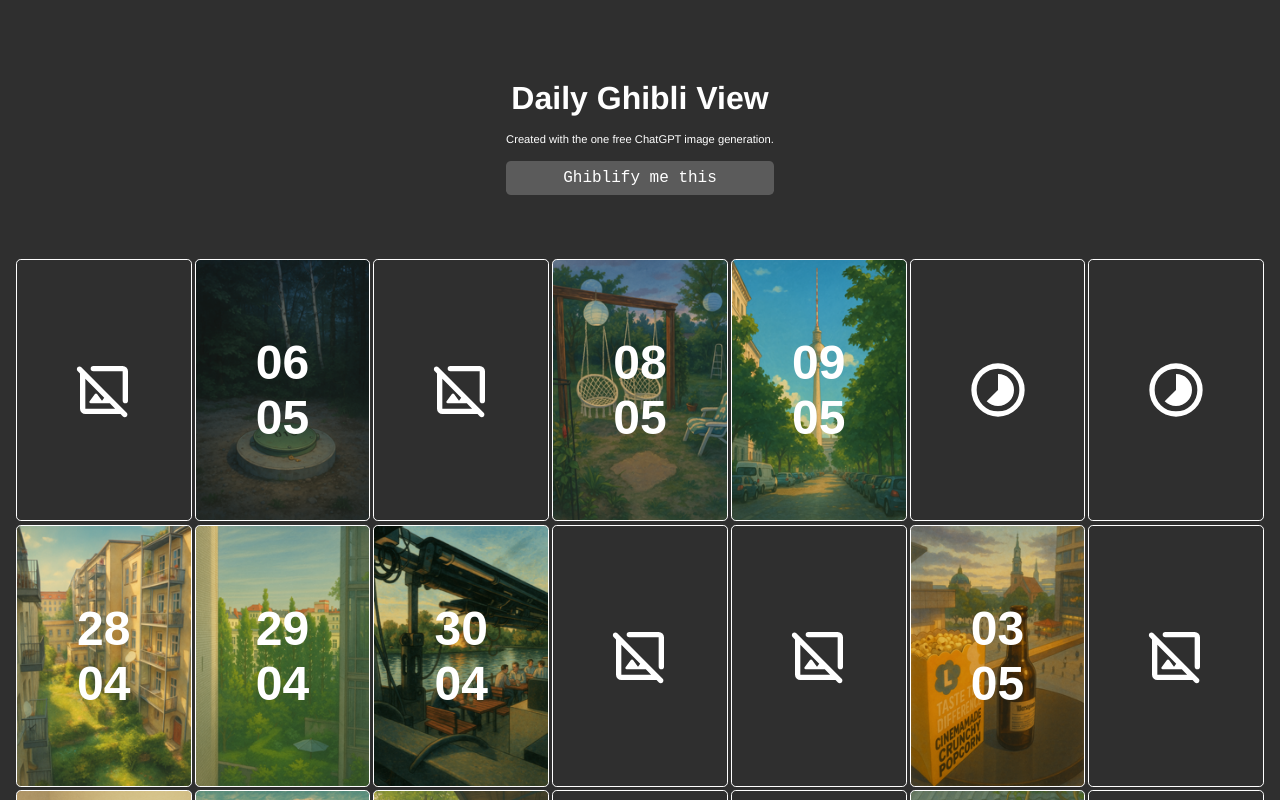
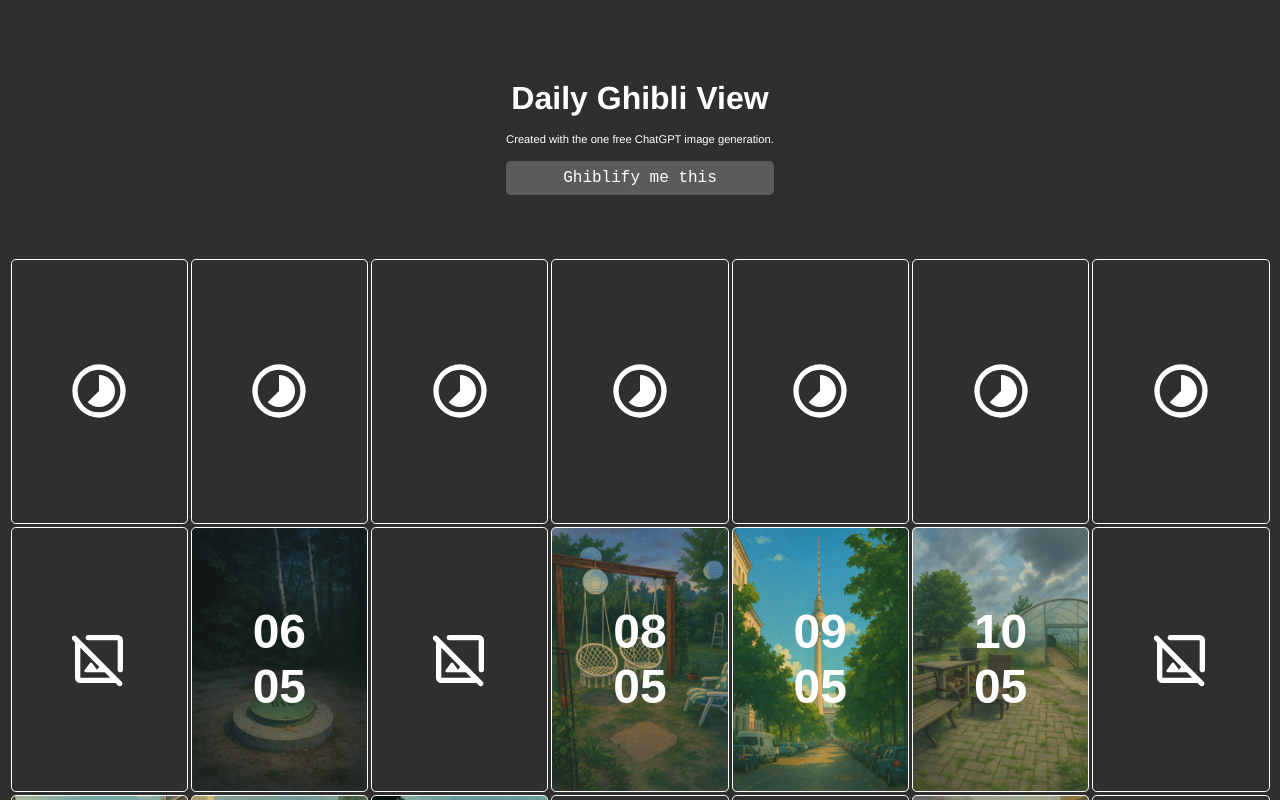
Before and after one commit to mafo5/mafo5.github.io, a plain HTML site: page ghibli-view/index.html in a window 1280 px wide. Drawn offline with Linux system fonts and the light colour scheme.

Commit message:
ghibli view projekt

```diff
--- a/ghibli-view/index.html
+++ b/ghibli-view/index.html
@@ -271,6 +271,27 @@
                 </div>
             </div>
             <ul class="calender">
+                <li class="calender__day idle">
+                    <svg xmlns="http://www.w3.org/2000/svg" viewBox="0 0 24 24"><path fill="currentColor" d="M12 18q2.5 0 4.25-1.75T18 12t-1.75-4.25T12 6v6l-4.25 4.25q.875.825 1.963 1.288T12 18m0 4q-2.075 0-3.9-.788t-3.175-2.137T2.788 15.9T2 12t.788-3.9t2.137-3.175T8.1 2.788T12 2t3.9.788t3.175 2.137T21.213 8.1T22 12t-.788 3.9t-2.137 3.175t-3.175 2.138T12 22m0-2q3.35 0 5.675-2.325T20 12t-2.325-5.675T12 4T6.325 6.325T4 12t2.325 5.675T12 20m0-8"/></svg>
+                </li>
+                <li class="calender__day idle">
+                    <svg xmlns="http://www.w3.org/2000/svg" viewBox="0 0 24 24"><path fill="currentColor" d="M12 18q2.5 0 4.25-1.75T18 12t-1.75-4.25T12 6v6l-4.25 4.25q.875.825 1.963 1.288T12 18m0 4q-2.075 0-3.9-.788t-3.175-2.137T2.788 15.9T2 12t.788-3.9t2.137-3.175T8.1 2.788T12 2t3.9.788t3.175 2.137T21.213 8.1T22 12t-.788 3.9t-2.137 3.175t-3.175 2.138T12 22m0-2q3.35 0 5.675-2.325T20 12t-2.325-5.675T12 4T6.325 6.325T4 12t2.325 5.675T12 20m0-8"/></svg>
+                </li>
+                <li class="calender__day idle">
+                    <svg xmlns="http://www.w3.org/2000/svg" viewBox="0 0 24 24"><path fill="currentColor" d="M12 18q2.5 0 4.25-1.75T18 12t-1.75-4.25T12 6v6l-4.25 4.25q.875.825 1.963 1.288T12 18m0 4q-2.075 0-3.9-.788t-3.175-2.137T2.788 15.9T2 12t.788-3.9t2.137-3.175T8.1 2.788T12 2t3.9.788t3.175 2.137T21.213 8.1T22 12t-.788 3.9t-2.137 3.175t-3.175 2.138T12 22m0-2q3.35 0 5.675-2.325T20 12t-2.325-5.675T12 4T6.325 6.325T4 12t2.325 5.675T12 20m0-8"/></svg>
+                </li>
+                <li class="calender__day idle">
+                    <svg xmlns="http://www.w3.org/2000/svg" viewBox="0 0 24 24"><path fill="currentColor" d="M12 18q2.5 0 4.25-1.75T18 12t-1.75-4.25T12 6v6l-4.25 4.25q.875.825 1.963 1.288T12 18m0 4q-2.075 0-3.9-.788t-3.175-2.137T2.788 15.9T2 12t.788-3.9t2.137-3.175T8.1 2.788T12 2t3.9.788t3.175 2.137T21.213 8.1T22 12t-.788 3.9t-2.137 3.175t-3.175 2.138T12 22m0-2q3.35 0 5.675-2.325T20 12t-2.325-5.675T12 4T6.325 6.325T4 12t2.325 5.675T12 20m0-8"/></svg>
+                </li>
+                <li class="calender__day idle">
+                    <svg xmlns="http://www.w3.org/2000/svg" viewBox="0 0 24 24"><path fill="currentColor" d="M12 18q2.5 0 4.25-1.75T18 12t-1.75-4.25T12 6v6l-4.25 4.25q.875.825 1.963 1.288T12 18m0 4q-2.075 0-3.9-.788t-3.175-2.137T2.788 15.9T2 12t.788-3.9t2.137-3.175T8.1 2.788T12 2t3.9.788t3.175 2.137T21.213 8.1T22 12t-.788 3.9t-2.137 3.175t-3.175 2.138T12 22m0-2q3.35 0 5.675-2.325T20 12t-2.325-5.675T12 4T6.325 6.325T4 12t2.325 5.675T12 20m0-8"/></svg>
+                </li>
+                <li class="calender__day idle">
+                    <svg xmlns="http://www.w3.org/2000/svg" viewBox="0 0 24 24"><path fill="currentColor" d="M12 18q2.5 0 4.25-1.75T18 12t-1.75-4.25T12 6v6l-4.25 4.25q.875.825 1.963 1.288T12 18m0 4q-2.075 0-3.9-.788t-3.175-2.137T2.788 15.9T2 12t.788-3.9t2.137-3.175T8.1 2.788T12 2t3.9.788t3.175 2.137T21.213 8.1T22 12t-.788 3.9t-2.137 3.175t-3.175 2.138T12 22m0-2q3.35 0 5.675-2.325T20 12t-2.325-5.675T12 4T6.325 6.325T4 12t2.325 5.675T12 20m0-8"/></svg>
+                </li>
+                <li class="calender__day idle">
+                    <svg xmlns="http://www.w3.org/2000/svg" viewBox="0 0 24 24"><path fill="currentColor" d="M12 18q2.5 0 4.25-1.75T18 12t-1.75-4.25T12 6v6l-4.25 4.25q.875.825 1.963 1.288T12 18m0 4q-2.075 0-3.9-.788t-3.175-2.137T2.788 15.9T2 12t.788-3.9t2.137-3.175T8.1 2.788T12 2t3.9.788t3.175 2.137T21.213 8.1T22 12t-.788 3.9t-2.137 3.175t-3.175 2.138T12 22m0-2q3.35 0 5.675-2.325T20 12t-2.325-5.675T12 4T6.325 6.325T4 12t2.325 5.675T12 20m0-8"/></svg>
+                </li>
                 <li class="calender__day">
                     <svg xmlns="http://www.w3.org/2000/svg" viewBox="0 0 24 24"><path fill="currentColor" d="M21 5v11q0 .5-.312.75T20 17t-.687-.262t-.313-.763V5H8q-.5 0-.75-.312T7 4t.25-.687T8 3h11q.825 0 1.413.588T21 5M5 21q-.825 0-1.412-.587T3 19V5.8l-.9-.9q-.275-.275-.275-.7t.275-.7t.7-.275t.7.275l17 17q.275.275.275.7t-.275.7t-.7.275t-.7-.275l-.9-.9zm9.175-4H7q-.3 0-.45-.275t.05-.525l2-2.675q.15-.2.4-.2t.4.2L11.25 16l.825-1.1L5 7.825V19h11.175zM10.6 13.4"/></svg>
                 </li>
@@ -307,11 +328,18 @@
                         <div class="date__month">05</div>
                     </button>
                 </li>
-                <li class="calender__day">
-                    <svg xmlns="http://www.w3.org/2000/svg" viewBox="0 0 24 24"><path fill="currentColor" d="M12 18q2.5 0 4.25-1.75T18 12t-1.75-4.25T12 6v6l-4.25 4.25q.875.825 1.963 1.288T12 18m0 4q-2.075 0-3.9-.788t-3.175-2.137T2.788 15.9T2 12t.788-3.9t2.137-3.175T8.1 2.788T12 2t3.9.788t3.175 2.137T21.213 8.1T22 12t-.788 3.9t-2.137 3.175t-3.175 2.138T12 22m0-2q3.35 0 5.675-2.325T20 12t-2.325-5.675T12 4T6.325 6.325T4 12t2.325 5.675T12 20m0-8"/></svg>
+                <li class="calender__day"
+                    style="background-image: url(./2025-05-10-preview.png);"
+                >
+                    <button class="calender__button"
+                            data-url="./2025-05-10.png"
+                    >
+                        <div class="date__day">10<div>
+                        <div class="date__month">05</div>
+                    </button>
                 </li>
                 <li class="calender__day">
-                    <svg xmlns="http://www.w3.org/2000/svg" viewBox="0 0 24 24"><path fill="currentColor" d="M12 18q2.5 0 4.25-1.75T18 12t-1.75-4.25T12 6v6l-4.25 4.25q.875.825 1.963 1.288T12 18m0 4q-2.075 0-3.9-.788t-3.175-2.137T2.788 15.9T2 12t.788-3.9t2.137-3.175T8.1 2.788T12 2t3.9.788t3.175 2.137T21.213 8.1T22 12t-.788 3.9t-2.137 3.175t-3.175 2.138T12 22m0-2q3.35 0 5.675-2.325T20 12t-2.325-5.675T12 4T6.325 6.325T4 12t2.325 5.675T12 20m0-8"/></svg>
+                    <svg xmlns="http://www.w3.org/2000/svg" viewBox="0 0 24 24"><path fill="currentColor" d="M21 5v11q0 .5-.312.75T20 17t-.687-.262t-.313-.763V5H8q-.5 0-.75-.312T7 4t.25-.687T8 3h11q.825 0 1.413.588T21 5M5 21q-.825 0-1.412-.587T3 19V5.8l-.9-.9q-.275-.275-.275-.7t.275-.7t.7-.275t.7.275l17 17q.275.275.275.7t-.275.7t-.7.275t-.7-.275l-.9-.9zm9.175-4H7q-.3 0-.45-.275t.05-.525l2-2.675q.15-.2.4-.2t.4.2L11.25 16l.825-1.1L5 7.825V19h11.175zM10.6 13.4"/></svg>
                 </li>
                 <li class="calender__day"
                     style="background-image: url(./2025-04-28-preview.png);"
```
Also changed, not shown: ghibli-view/2025-05-10-preview.png (added), ghibli-view/2025-05-26.png (added), 14 other files.
